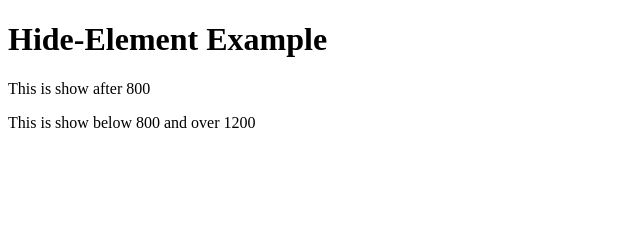
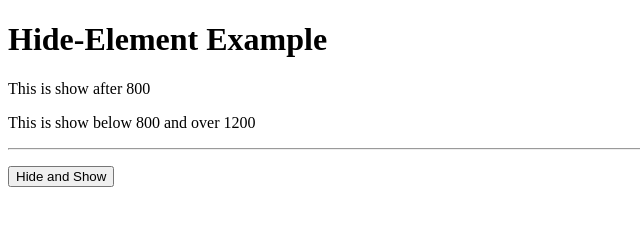
Before and after one commit to nlandkamer/angular-hide-element, a website: page index.html in a window 1280 px wide. Shown: the whole page, without its empty margins (0-640 px from the left). Drawn offline with nearby package versions, Linux system fonts and the light colour scheme.

Commit message:
Update index.html

```diff
--- a/index.html
+++ b/index.html
@@ -11,6 +11,9 @@
     <p hide-element hide-max="800">This is show after 800</p>
     <p hide-element hide-min="800" hide-max="1200">This is show below 800 and over 1200</p>
     <p hide-element hide-min="1200" hide-max="800">This is show between 800 and 1200</p>
+    <hr />
+    <p><button ng-click="hc.hideAndShow = !hc.hideAndShow">Hide and Show</button></p>
+    <p hide-element is-hidden="hc.hideAndShow">This will be hidden and shown by the button click!</p>
 
     <script src="https://ajax.googleapis.com/ajax/libs/angularjs/1.5.8/angular.min.js"></script>
     <script src="angular-hide-element.js"></script>
```
